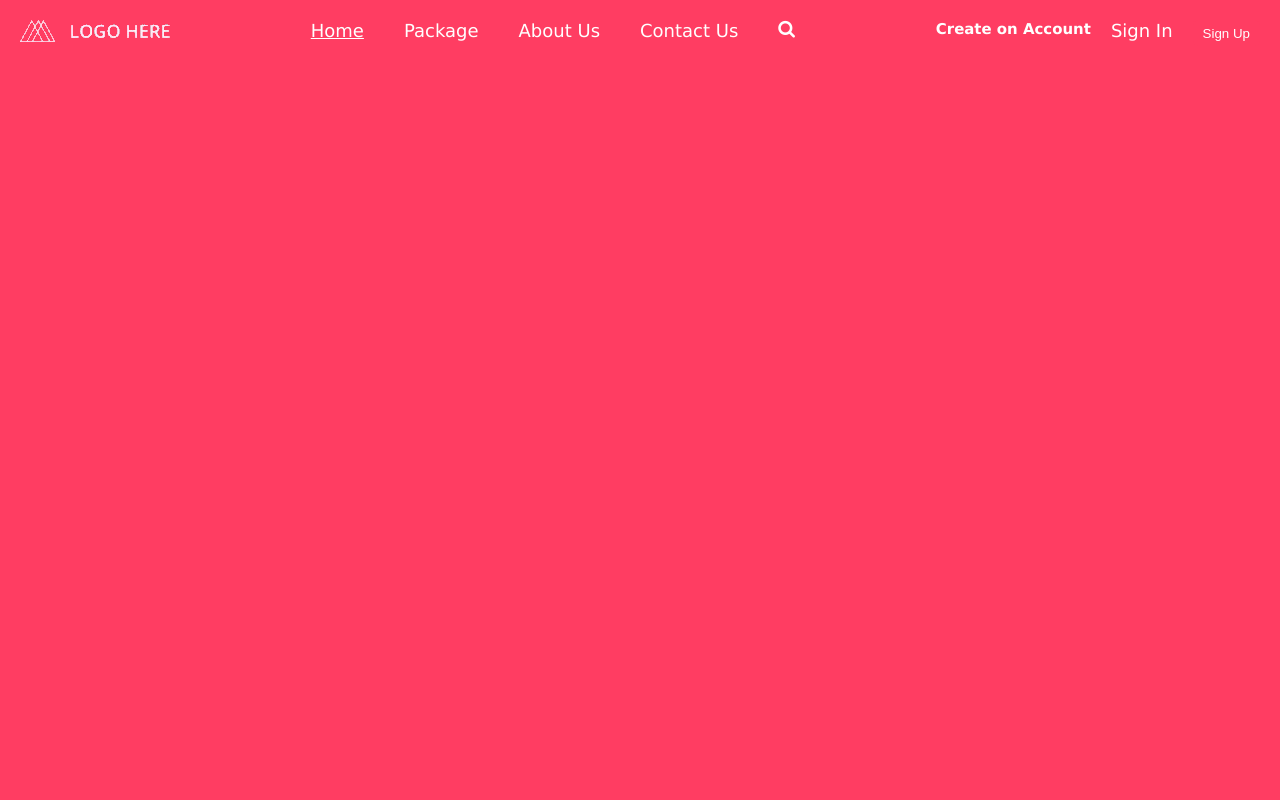
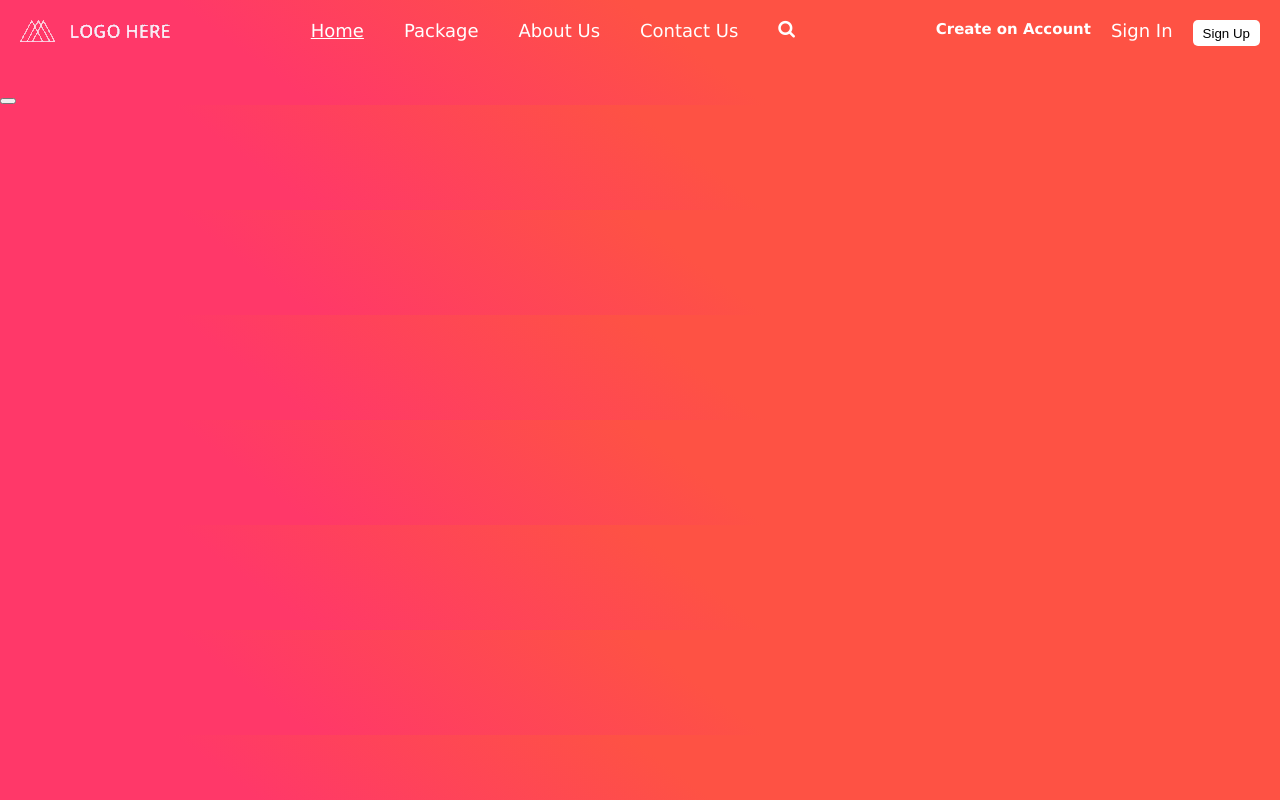
Before and after one commit to VaidasUrb/tortas, a website: page index.html in a window 1280 px wide. Drawn offline with Linux system fonts and the light colour scheme.

Commit message:
section html

```diff
--- a/css/main.css
+++ b/css/main.css
@@ -3,7 +3,12 @@ body {
     width: 100%;
     margin: 0px;
     padding: 0px;
-    background-color: #ff3d62;
+    background-color: rgb(254, 82, 68);
+    background: linear-gradient(
+        217deg,
+        rgba(254, 82, 68, 1) 46%,
+        rgba(255, 56, 105, 1) 78%
+    );
     vertical-align: top;
     box-sizing: border-box;
     font-family: Verdana, Geneva, Tahoma, sans-serif;
@@ -58,11 +63,11 @@ nav > :first-of-type {
     padding: 5px 10px;
     border-radius: 5px;
     border-style: none;
-    background-color: #ff3d62;
+    background-color: #fff;
+    color: black;
     cursor: pointer;
 }
 
-.btn:hover {
-    background-color: #fff;
+.acount > a:hover {
     color: black;
 }
--- a/index.html
+++ b/index.html
@@ -37,6 +37,13 @@
             <button class="btn" type="submit">Sign Up</button>
         </div>
     </header>
+    <section>
+        <main>
+            <h1></h1>
+            <p></p>
+            <button></button>
+        </main>
+    </section>
 </body>
 
 </html>
```
